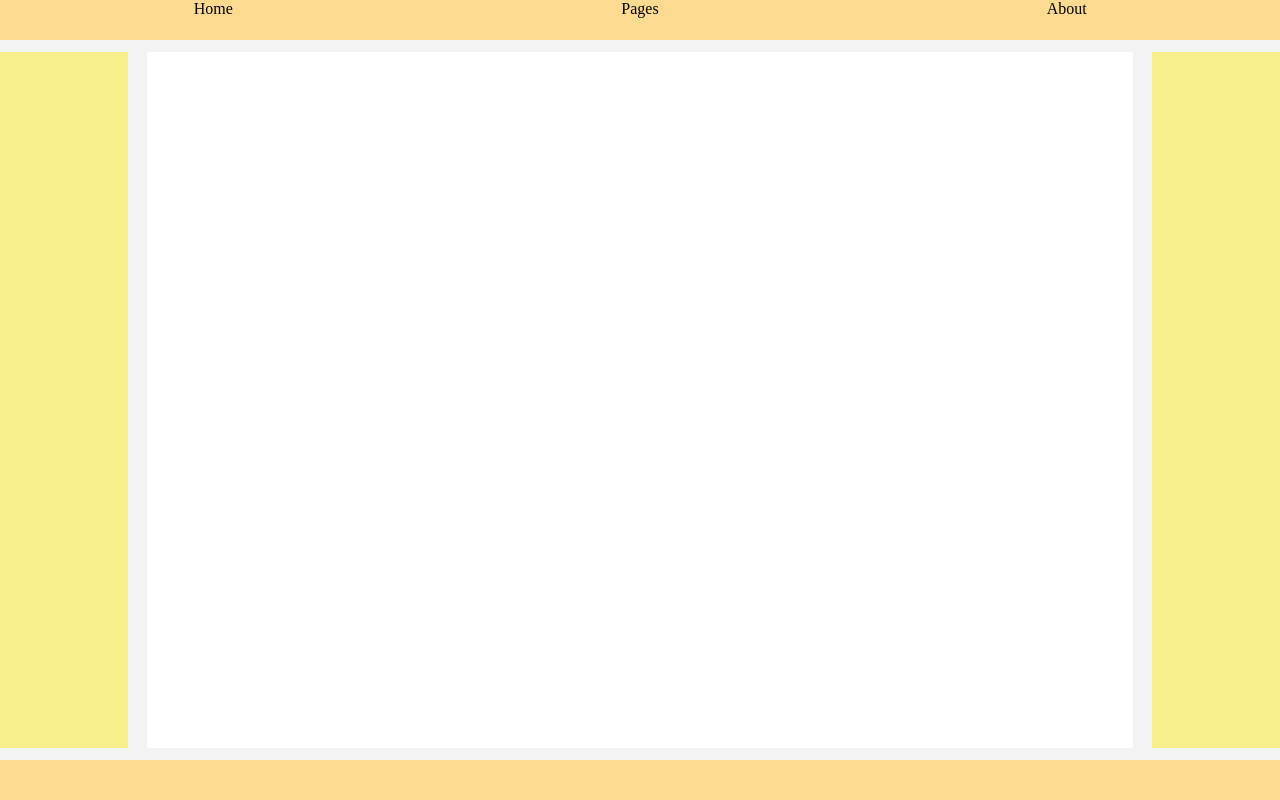
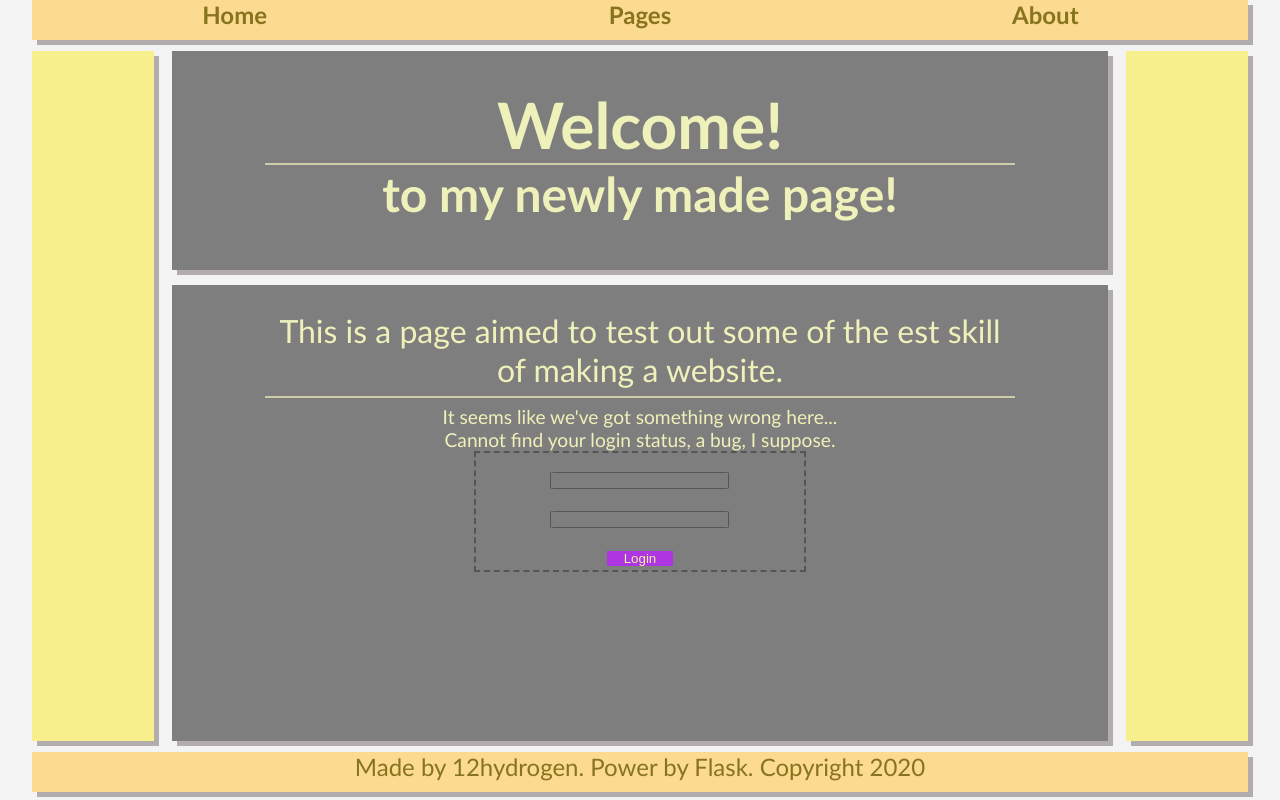
Before and after one commit to 12hydrogen/singlePythonBlog, a Flask app: page / in a window 1280 px wide. Run offline with Flask 2, Linux system fonts and the light colour scheme; data that the repository does not hold is empty.

Commit message:
add necessary hash part and a single login func
基本已经完成了首页的大多数网络功能，接下来就要完成整体设计以及异步页面切换。

```diff
--- a/app.py
+++ b/app.py
@@ -1,14 +1,78 @@
 from flask import *
+import pymysql, hashlib, time
 
 app = Flask(__name__)
+
+with open(r'C:\Users\12hydrogen\Documents\GitHub\singlePythonBlog\key', 'rb') as key:
+	app.secret_key = key.readline()
 
 @app.route('/')
 def rootroute():
 	return render_template('frontpage.html')
 
-@app.route('/<string:name>')
-def nameroute(name):
-	return 'Hello,{}'.format(name)
+@app.route('/data', methods=['POST', 'GET'])
+def dataroute():
+	return ''
+
+@app.route('/login', methods=['POST', 'GET'])
+def logincheck():
+	call = {'status': 'error', 'user': 'anonymous', 'timestamp': '', 'hash': ''}
+	dbc = [database('username'), database('password')]
+	if 'username' in request.form and 'password' in request.form and 'timestamp' in request.form:
+		checkhash = hashlib.sha256()
+		checkhash.update(bytes(request.form['username'] + request.form['password'] + str(request.form['timestamp']), 'utf-8'))
+		checkhash = checkhash.hexdigest()
+		if checkhash == request.form['hash']:
+			hashname = hashlib.sha256()
+			hashname.update(request.form['username'].encode('utf-8'))
+			hashname = hashname.hexdigest()
+			for names in dbc[0]:
+				call['user'] = request.form['username']
+				if names[0] == hashname:
+					if dbc[1][dbc[0].index(names)][0] == request.form['password']:
+						call['status'] = 'accept'
+						session['username'] = request.form['username']
+						session['password'] = request.form['password']
+						session['timestamp'] = int(1000 * time.time())
+						break
+					else:
+						call['status'] = 'refused'
+						break
+				else:
+					call['status'] = 'refused'
+	elif 'username' in session and 'password' in session and 'timestamp' in session:
+		tm = int(1000 * time.time())
+		ts = session['timestamp']
+		if ts < tm - 1000 * 60 * 60 * 24 * 7 or ts > tm:
+			call['user'] = session['username']
+			call['status'] = ''
+		else:
+			uname = session['username']
+			hashname = hashlib.sha256()
+			hashname.update(uname.encode('utf-8'))
+			uname = hashname.hexdigest()
+			for names in dbc[0]:
+				call['user'] = session['username']
+				if names[0] == uname:
+					if dbc[1][dbc[0].index(names)][0] == session['password']:
+						call['status'] = 'accept'
+						break
+					else:
+						call['status'] = 'refused'
+						break
+				else:
+					call['status'] = 'refused'
+	call['timestamp'] = int(1000 * time.time())
+	checkhash = hashlib.sha256()
+	checkhash.update(bytes(call['status'] + call['user'] + str(call['timestamp']), 'utf-8'))
+	call['hash'] = checkhash.hexdigest()
+	return call
+
+def database(name='*'):
+	db = pymysql.connect('localhost', 'testuser', 'qaz123-=', 'testdb')
+	cursor = db.cursor()
+	cursor.execute('select {} from users'.format(name))
+	return cursor.fetchall()
 
 if __name__ == "__main__":
 	app.run()
--- a/static/script.js
+++ b/static/script.js
@@ -1,16 +1,15 @@
 $(function(){
-	var stable = 0
+	$(".title").click(function(){
+		switch($(this).text()){
+			case "Home":
+				alert(1);
+				break;
+			case "Pages":
+				alert(2);
+				break;
+			case "About":
+				alert(3);
+				break;
+		}
+	})
 })
-
-function click(name){
-	if(name != "home" && name != "pages" && name != "about")
-		name = "home"
-	switch(name){
-		case "home":
-		alert("1")
-		case "pages":
-		alert("2")
-		case "about":
-		alert("3")
-	}
-}
--- a/static/style.css
+++ b/static/style.css
@@ -1,18 +1,23 @@
+/*@font-face {
+	font-family:
+}*/
+
 * {
 	margin: 0px;
 	padding: 0px;
 }
 
 html {
-	background: #f3f3f3;
-	text-align: center;
+	font-family: Calibri;
+	background: #F3F3F3;
 	height: 100%;
 	width: 100%;
 }
 
 body {
-	height: 100%;
-	width: 100%;
+	margin: 0px auto;
+	height: 99%;
+	width: 95%;
 	display: flex;
 	flex-flow: row wrap;
 	justify-content: space-between;
@@ -21,13 +26,21 @@
 
 header, footer {
 	background-color: #FCDA90;
+	text-align: center;
+	display: flex;
+	justify-content: space-around;
+	font-size: 1.5em;
+	color: #86741E;
 	height: 5%;
 	width: 100%;
 }
 
-header {
-	display: flex;
-	justify-content: space-around;
+div#content div.line {
+	background-color: #EEF1B9;
+}
+
+div.main, header, footer {
+	box-shadow: 5px 5px 0px #B3ACAC;
 }
 
 div.main {
@@ -37,13 +50,40 @@
 }
 
 div#content {
-	background-color: #FFFFFF;
+	background-color: #7F7E7E;
+	text-align: center;
+	font-size: 2em;
+	color: #EEF1B9;
 	width: 77%;
 }
 
 div#left, div#right {
 	background-color: #F6EF8C;
 	width: 10%;
+}
+
+form {
+	border-style: dashed;
+	border-width: 2px;
+	border-color: #555555;
+	margin: 0px auto;
+	width: 35%;
+}
+
+input[type="text"], input[type="password"] {
+	background-color: #7E7E7E;
+	border-style: solid;
+	border-width: 1px;
+	border-radius: 5%;
+	border-color: #555555;
+}
+
+input[type="button"] {
+	background-color: #AF35E2;
+	border-style: none;
+	margin: 0px auto;
+	width: 20%;
+	color: #EFF3A5;
 }
 
 .title {
--- a/templates/frontpage.html
+++ b/templates/frontpage.html
@@ -1,7 +1,110 @@
 {% extends "index.html" %}
 {% block title %}Mainpage{% endblock %}
 {% block head %}
-  {{ super() }}
+{{ super() }}
+<style>
+#content * {
+	position: relative;
+	top: 5%;
+}
+#content div.line {
+	height: 2px;
+	width: 80%;
+	margin: 0 auto;
+	opacity: 0.7;
+}
+#content div.linewhole {
+	background-color: #F3F3F3;
+	top: 12%;
+	height: 5px;
+	width: 101%;
+}
+#content div.linewhole#shadow {
+	background-color: #B3ACAC;
+	width: 100%;
+	left: 5px;
+	margin-top: -5px;
+}
+#content div.linewhole#last {
+	background-color: #7F7E7E;
+	width: 100%;
+	margin-top: -5px;
+}
+#content div.linewhole#last+p {
+	margin: 0px auto;
+	width: 80%;
+	top: 15%;
+}
+p#status {
+	font-size: 0.6em;
+}
+</style>
+<script type="text/javascript" src="{{ url_for('static', filename='sha256.min.js') }}"></script>
+<script type="text/javascript">
+$(function(){
+	$("p.first").next().css("top", "16%");
+	$("p.first").next().nextAll().css("top", "17%");
+	var d = new Date();
+	var t = d.getTime();
+	$.post("{{ url_for('logincheck') }}", {"timestamp": t}, function(data, status){
+		if (data["timestamp"] > t){
+			switch(data["status"]){
+				case "accept":
+				$("p#status").html("Congratulate for successfully loged in!<br/>Hi, " + data['user'] + "!");
+				break;
+				case "refused":
+				$("p#status").html("Emmm... the username or password seems wrong...<br/>Check again, please, " + data['user'] + "!");
+				break;
+				case "error":
+				$("p#status").html("It seems like we've got something wrong here...<br/>Cannot find your login status, a bug, I suppose.");
+				break;
+			}
+		}
+	});
+	$("input[value='Login']").click(function(){
+		u = $("input[name='username']").val();
+		p = sha256($("input[name='password']").val());
+		d = new Date();
+		t = d.getTime();
+		h = sha256(u + p + t);
+		$.post("{{ url_for('logincheck') }}", {"username": u, "password": p, "timestamp": t, "hash": h}, function(data, status){
+			if (data["timestamp"] > t){
+				switch(data["status"]){
+					case "accept":
+					$("p#status").html("Congratulate for successfully loged in!<br/>Hi, " + data['user'] + "!");
+					break;
+					case "refused":
+					$("p#status").html("Emmm... the username or password seems wrong...<br/>Check again, please, " + data['user'] + "!");
+					break;
+					case "error":
+					$("p#status").html("It seems like we've got something wrong here...<br/>Cannot find your login status, a bug, I suppose.");
+					break;
+				}
+			}
+		});
+	});
+});
+</script>
 {% endblock %}
 {% block content %}
+<h1>Welcome!</h1>
+<div class="line"></div>
+<h2>to my newly made page!</h2>
+<div class="linewhole"></div>
+<div class="linewhole" id="shadow"></div>
+<div class="linewhole"></div>
+<div class="linewhole"></div>
+<div class="linewhole"></div>
+<div class="linewhole" id="last"></div>
+<p class="first">This is a page aimed to test out some of the est skill of making a website.</p>
+<div class="line"></div>
+<p id="status">It seems like we've got something wrong here...<br/>Cannot find your login status, a bug, I suppose.</p>
+<form>
+	<input type="text" name="username"/><br/>
+	<input type="password" name="password"/><br/>
+	<input type="button" value="Login"/>
+</form>
 {% endblock %}
+{% block footer %}
+{{ super() }}
+{% endblock %}
--- a/templates/index.html
+++ b/templates/index.html
@@ -2,6 +2,7 @@
 <html>
 <head>
 	{% block head %}
+	<meta charset="utf-8">
     <link rel="stylesheet" href="{{ url_for('static', filename='style.css') }}">
     <script src="{{ url_for('static', filename='jquery-3.4.1.min.js') }}"></script>
     <script src="{{ url_for('static', filename='script.js') }}"></script>
@@ -11,9 +12,9 @@
 <body>
 	<header>
 		{% block header %}
-		<a class="title" onclick="click('home')"><p>Home</p></a>
-		<a class="title" onclick="click('pages')"><p>Pages</p></a>
-		<a class="title" onclick="click('about')"><p>About</p></a>
+		<a class="title"><strong>Home</strong></a>
+		<a class="title"><strong>Pages</strong></a>
+		<a class="title"><strong>About</strong></a>
 		{% endblock %}
 	</header>
 	<div id="left" class="main">
@@ -27,7 +28,7 @@
 	</div>
 	<footer>
 		{% block footer %}
-		<div></div>
+		<p>Made by 12hydrogen. Power by Flask. Copyright 2020</p>
 		{% endblock %}
 	</footer>
 	<script>
```
Also changed, not shown: keygen.py (added, +9 -0 lines), static/sha256.min.js (added), 2 other files.
